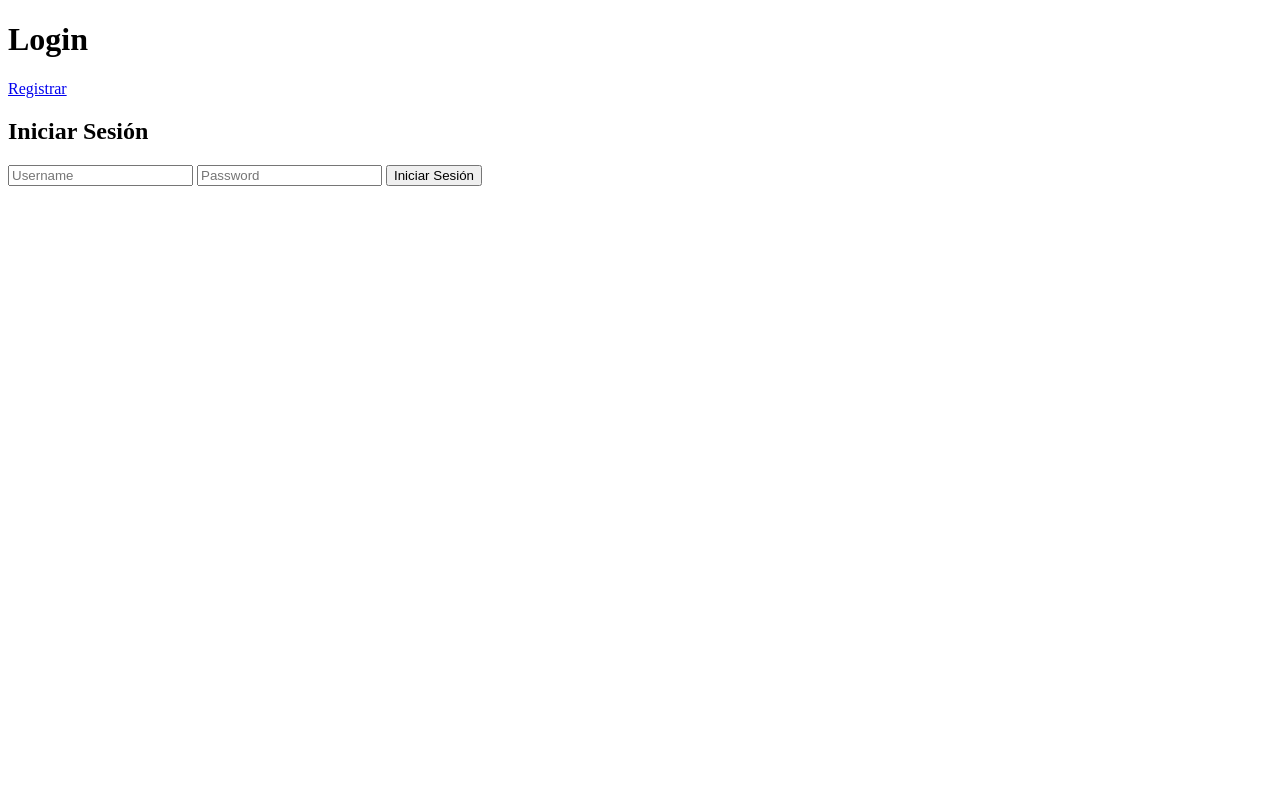
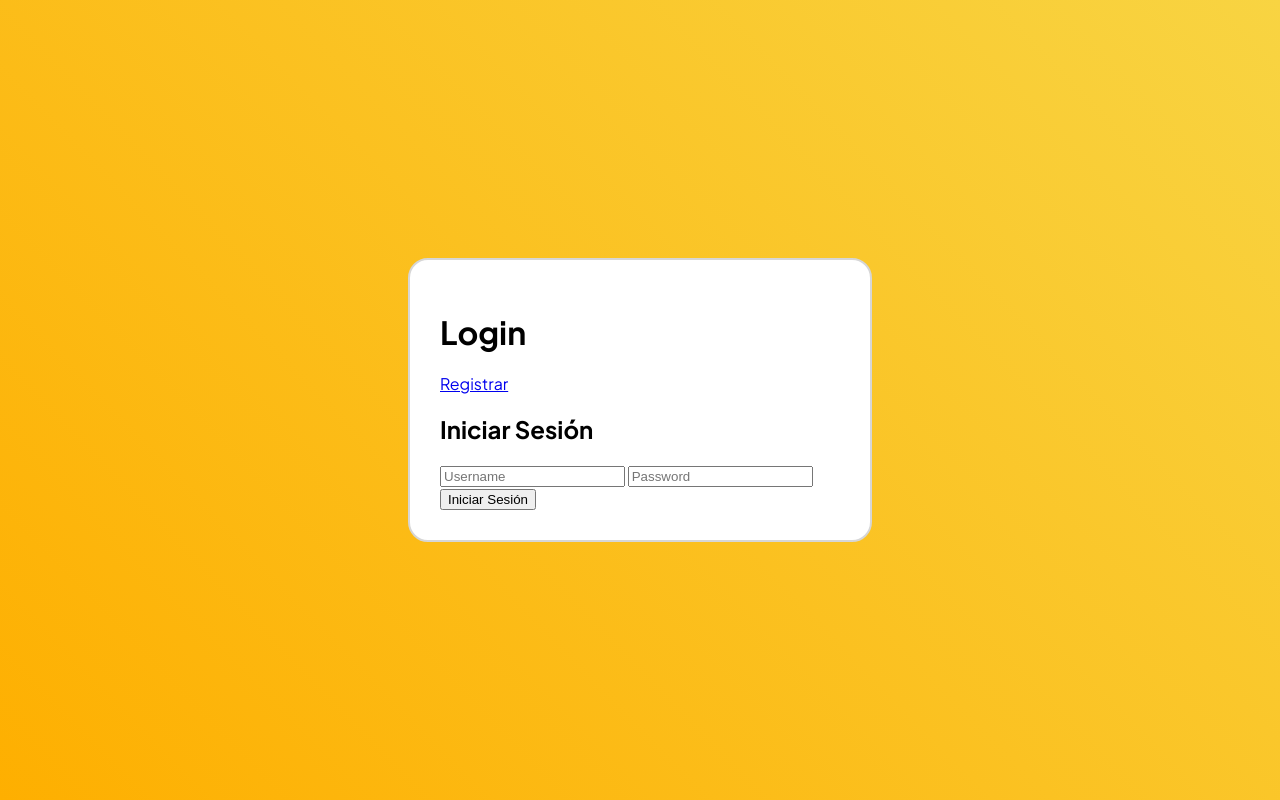
Before and after one commit to ivaanortega/wishlistRaul, a plain HTML site: page wishlistRaulClient/login/index.html in a window 1280 px wide. Drawn offline with nearby package versions, Linux system fonts and the light colour scheme.

Commit message:
modify login page

```diff
--- a/wishlistRaulClient/login/index.html
+++ b/wishlistRaulClient/login/index.html
@@ -1,11 +1,16 @@
 <!DOCTYPE html>
-<html>
+<html class="enterPage">
 <head>
   <title>LOGIN</title>
   <meta charset="utf-8">
   <script src="https://code.jquery.com/jquery-3.6.0.min.js"></script>
+  <link rel="stylesheet" href="/style.css">
 </head>
 <body>
+  <div class="enterModal" >
+    <div  class="enterModalChild">
+
+
       <h1>Login</h1>
 
       <a href="/register/">Registrar</a>
@@ -16,7 +21,8 @@
         <input type="password" name="password" placeholder="Password" required>
         <button type="submit">Iniciar Sesión</button>
       </form>
-
+    </div>
+  </div>
   <script src="/api.js"></script>
 </body>
 </html>
--- /dev/null
+++ b/wishlistRaulClient/style.css
@@ -0,0 +1,40 @@
+:root {
+    --primary: #FEAF00;
+    --secondary: #F8D442;
+    --text: black;
+  }
+  @font-face {
+    font-family: "customFont";
+    src:  url("/fonts/PlusJakartaSans-VariableFont_wght.woff2") format("woff2 supports variations"),
+            url("/fonts/PlusJakartaSans-VariableFont_wght.woff2") format("woff2-variations");
+    font-weight: 100 1000;
+  }
+  html,body{
+    margin: 0;
+    padding: 0;
+    font-family: "customFont";
+  }
+  .enterPage{
+      height: 100vh;
+      width: 100vw;
+      background: linear-gradient(226deg, var(--secondary) 0%, var(--primary) 100%);
+  }
+  .enterModal{
+
+    display: flex;
+    justify-content: center;
+    height: 100vh;
+    align-items: center;
+
+  }
+  .enterModalChild{
+    width: 100%;
+    padding: 30px;
+    max-width: 400px;
+    height: auto;
+    flex-shrink: 0;
+    border-radius: 20px;
+    border: 2px solid #D6D6D6;
+    background: #FFF;
+
+  }
```
Also changed, not shown: wishlistRaulClient/fonts/PlusJakartaSans-VariableFont_wght.ttf (added), wishlistRaulClient/fonts/PlusJakartaSans-VariableFont_wght.woff2 (added). Lines whose indentation alone changed are shown as unchanged.
